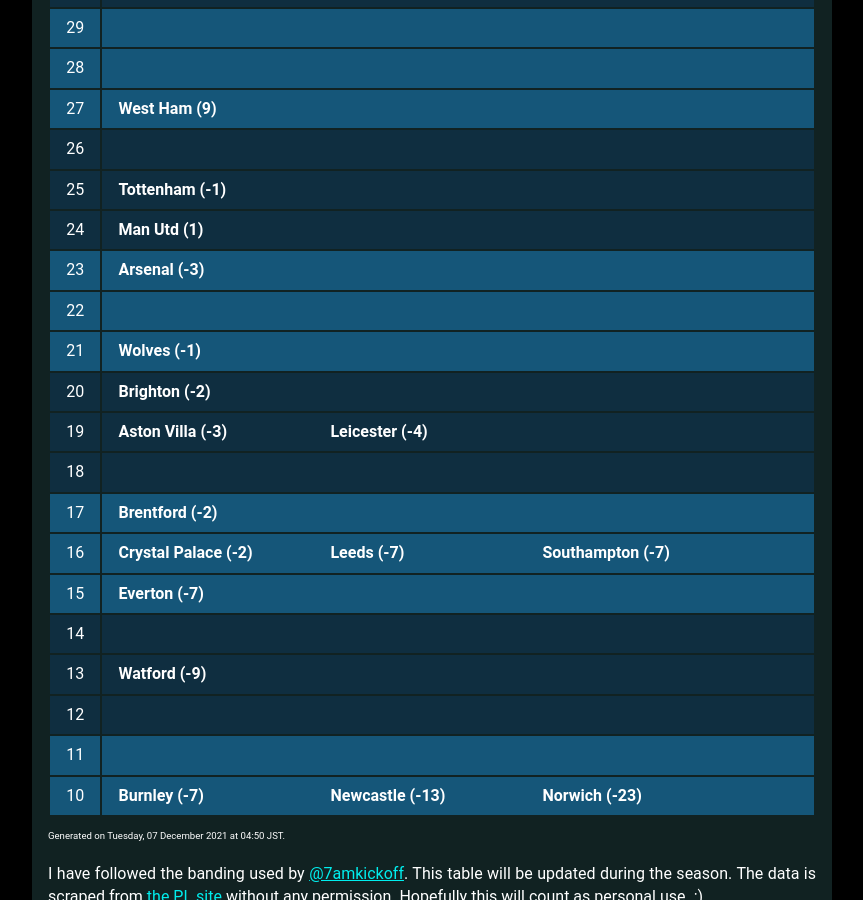
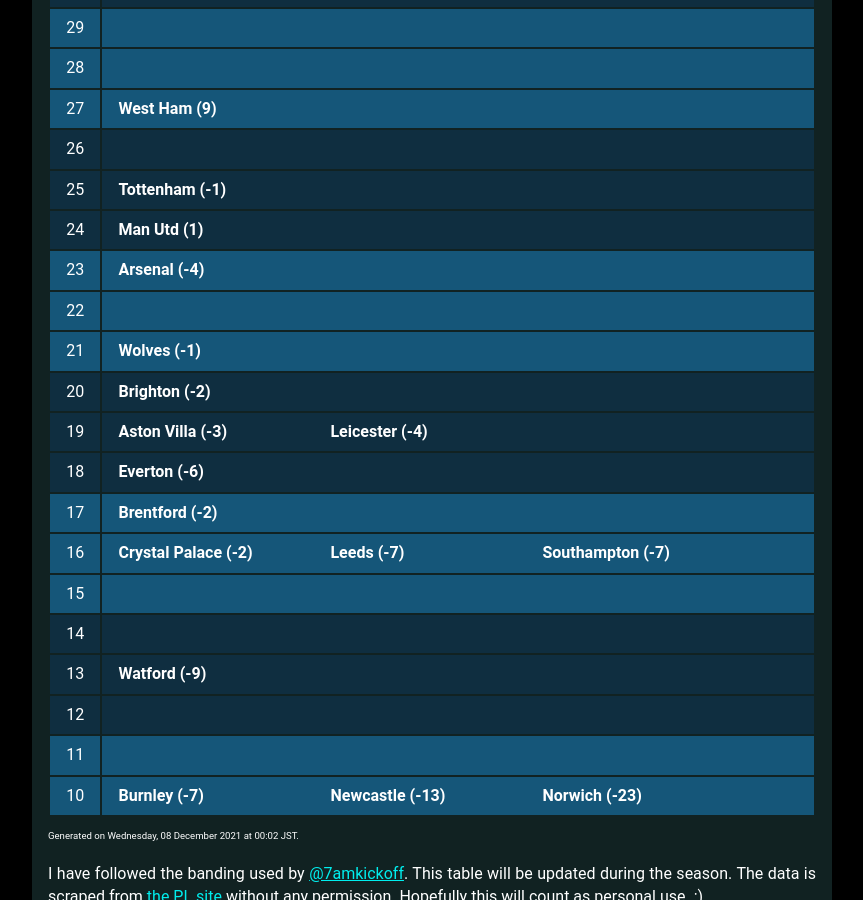
Before and after one commit to muru/muru.github.io, a Jekyll site: the page built from resources.md, in a window 1280 px wide and 900 px high, scrolled down 1719 px. Shown: the whole window, without its empty margins (208-1071 px from the left). Built offline with Jekyll 4.4.1, drawn with Linux system fonts in a browser that asks for light colours; some web fonts are replaced.

Commit message:
updated cann-table: Wed  8 Dec 00:02:30 JST 2021

```diff
--- a/cann-table.html
+++ b/cann-table.html
@@ -69,7 +69,7 @@
 	<tr class="cann-row-1">
 		<td class="cann-point"> 23 </td>
 		<td class="cann-clubs">
-			<span class="club-name"> Arsenal (-3) </span>
+			<span class="club-name"> Arsenal (-4) </span>
 		</td>
  	</tr>
 	<tr class="cann-row-1">
@@ -99,6 +99,7 @@
 	<tr class="cann-row-2">
 		<td class="cann-point"> 18 </td>
 		<td class="cann-clubs">
+			<span class="club-name"> Everton (-6) </span>
 		</td>
  	</tr>
 	<tr class="cann-row-1">
@@ -118,7 +119,6 @@
 	<tr class="cann-row-1">
 		<td class="cann-point"> 15 </td>
 		<td class="cann-clubs">
-			<span class="club-name"> Everton (-7) </span>
 		</td>
  	</tr>
 	<tr class="cann-row-2">
@@ -151,4 +151,4 @@
 		</td>
  	</tr>
 </table>
-<span id="cann-gen-note"> Generated on  Tuesday, 07 December 2021 at 04:50 JST. </span>
+<span id="cann-gen-note"> Generated on  Wednesday, 08 December 2021 at 00:02 JST. </span>
```
